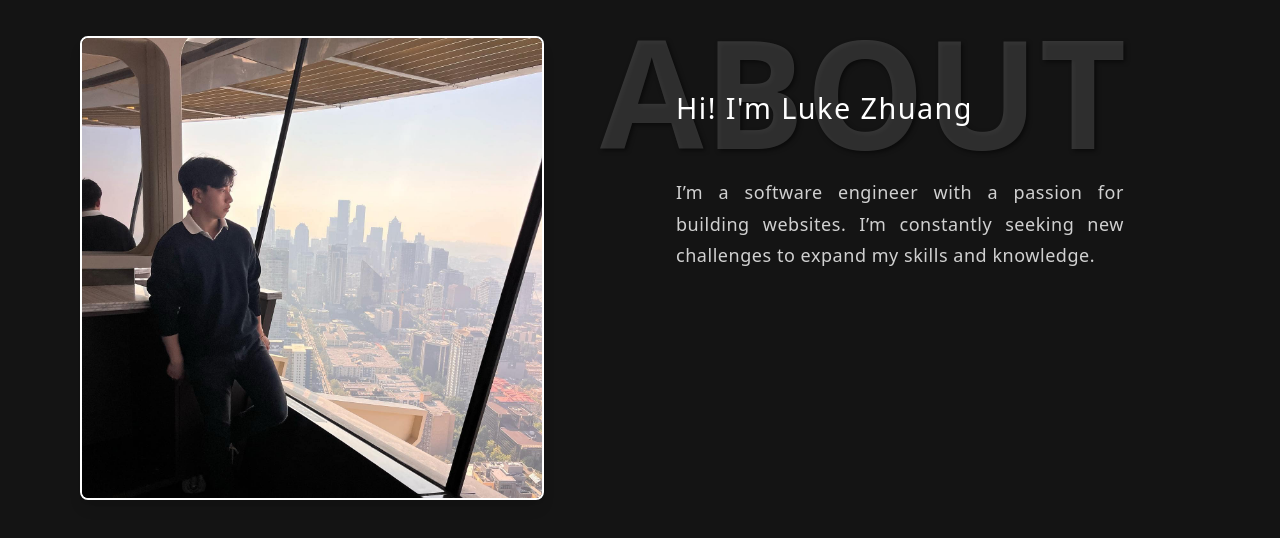
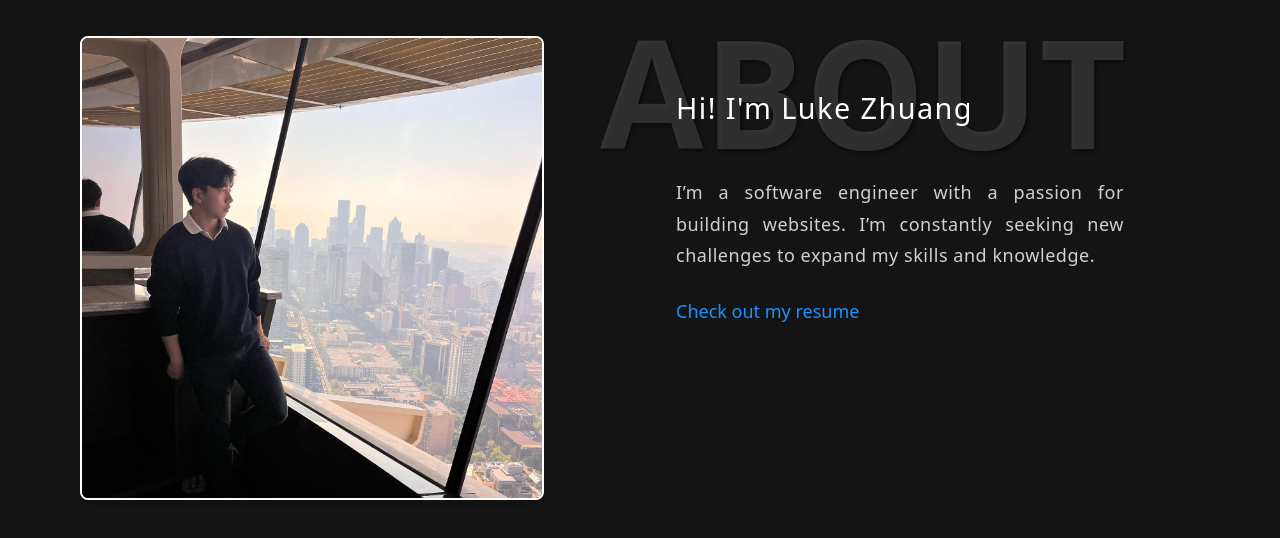
Before and after one commit to Luke7787/website-portfolio, a Next.js app in the folder luke-portfolio/: page / in a window 1280 px wide. Shown: the part 828-1366 px from the top of the page. Built offline with nearby package versions, Linux system fonts and the light colour scheme.

Commit message:
added check my resume text

```diff
--- a/luke-portfolio/src/app/page.tsx
+++ b/luke-portfolio/src/app/page.tsx
@@ -127,6 +127,23 @@ export default function Page() {
               constantly seeking new challenges to expand my skills and
               knowledge.
             </p>
+
+            <p
+              className="
+                mt-4
+                text-[1.125rem]
+                font-medium
+                text-[#1E90FF]
+                hover:underline
+                transition-all
+                duration-200
+                md:translate-x-19
+                md:-translate-y-12.5
+                cursor-pointer
+              "
+            >
+              Check out my resume
+            </p>
           </div>
         </div>
       </section>
```
